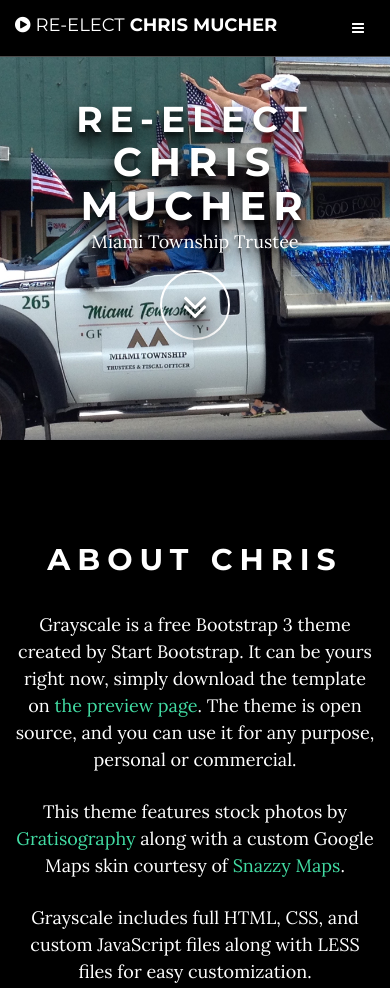
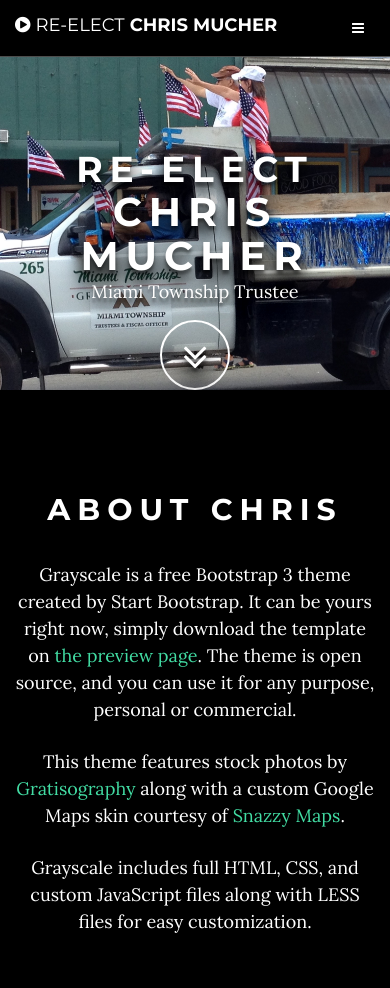
Before and after one commit to chrismucher/blarg, a plain HTML site: page index.html in a window 390 px wide. Shown: the top 988 px of the page. Drawn offline with Linux system fonts and the light colour scheme; some packages are replaced by stand-ins of ours.

Commit message:
padding mobile towards bottom

```diff
--- a/css/grayscale.css
+++ b/css/grayscale.css
@@ -144,7 +144,7 @@ a:focus {
     display: table;
     width: 100%;
     height: auto;
-    padding: 100px 0;
+    padding: 150px 0 0 0;
     margin: 0 0 3px;
     text-align: center;
 /*    text-shadow: 2px 4px 3px rgba(0,0,0,0.3);*/
```
